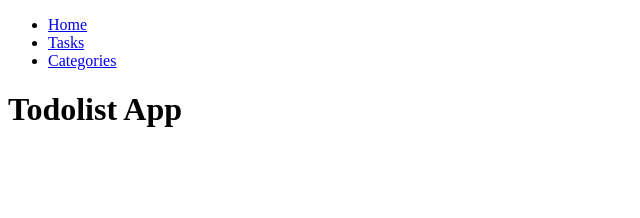
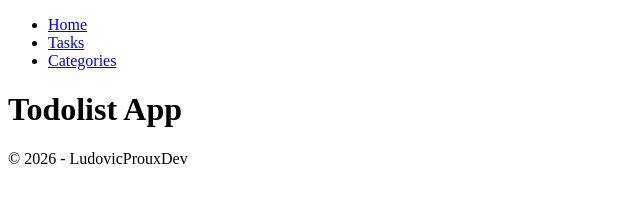
Before and after one commit to LudovicProuxDev/todolist-api, a React app in the folder frontend/: page / in a window 1280 px wide. Shown: the top 218 px of the page, without its empty margins (0-640 px from the left). Built offline with nearby package versions, Linux system fonts and the light colour scheme; the HTML template or start-up script is replaced by a standard one.

Commit message:
Update App & main and add Layout

```diff
--- a/frontend/src/App.jsx
+++ b/frontend/src/App.jsx
@@ -1,24 +1,18 @@
-import { BrowserRouter as Router, Routes, Route, NavLink } from 'react-router';
+import { Routes, Route } from 'react-router';
 import Home from './components/Home';
 import CategoriesList from './features/categories/components/CategoriesList';
 import TasksList from './features/tasks/components/TasksList';
+import Layout from './components/Layout';
 
 export function App() {
   return (
-    <Router>
-      <nav>
-        <ul>
-          <li><NavLink to="/">Home</NavLink></li>
-          <li><NavLink to="/tasks">Tasks</NavLink></li>
-          <li><NavLink to="/categories">Categories</NavLink></li>
-        </ul>
-      </nav>
-      <Routes>
-        <Route path="/" element={<Home />} />
-        <Route path="/tasks" element={<TasksList />} />
-        <Route path="/categories" element={<CategoriesList />} />
-      </Routes>
-    </Router>
+    <Routes>
+      <Route path="/" element={<Layout />}>
+        <Route index element={<Home />} />
+        <Route path="tasks" element={<TasksList />} />
+        <Route path="categories" element={<CategoriesList />} />
+      </Route>
+    </Routes>
   );
 }
 
--- /dev/null
+++ b/frontend/src/components/Layout.jsx
@@ -0,0 +1,27 @@
+import { Outlet, NavLink } from 'react-router';
+
+function Layout() {
+  return (
+    <div className="layout">
+      <header>
+        <nav>
+            <ul>
+                <li><NavLink to="/">Home</NavLink></li>
+                <li><NavLink to="/tasks">Tasks</NavLink></li>
+                <li><NavLink to="/categories">Categories</NavLink></li>
+            </ul>
+        </nav>
+      </header>
+
+      <main className="content">
+        <Outlet />
+      </main>
+
+      <footer>
+        <p>© 2026 - LudovicProuxDev</p>
+      </footer>
+    </div>
+  );
+}
+
+export default Layout;
--- a/frontend/src/main.jsx
+++ b/frontend/src/main.jsx
@@ -1,9 +1,12 @@
 import { StrictMode } from 'react'
 import { createRoot } from 'react-dom/client'
 import App from './App.jsx'
+import { BrowserRouter } from 'react-router'
 
 createRoot(document.getElementById('root')).render(
   <StrictMode>
-    <App />
+    <BrowserRouter>
+      <App />
+    </BrowserRouter>
   </StrictMode>,
 )
```
